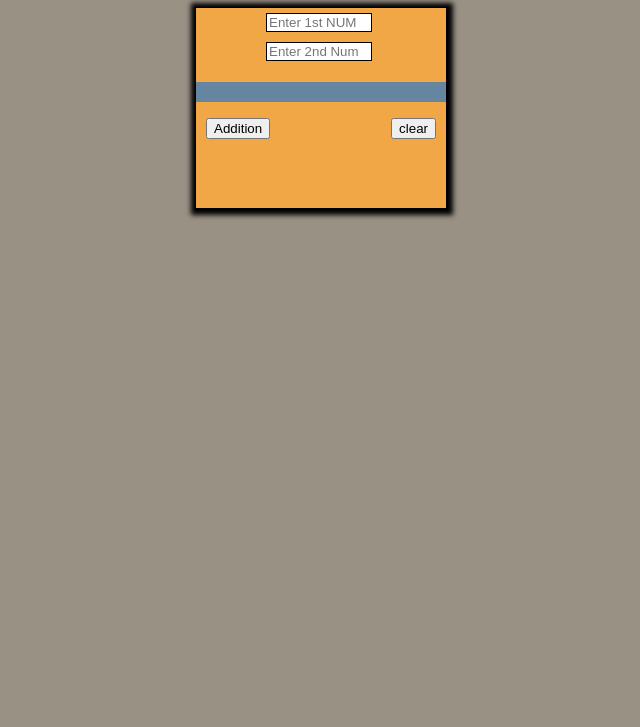
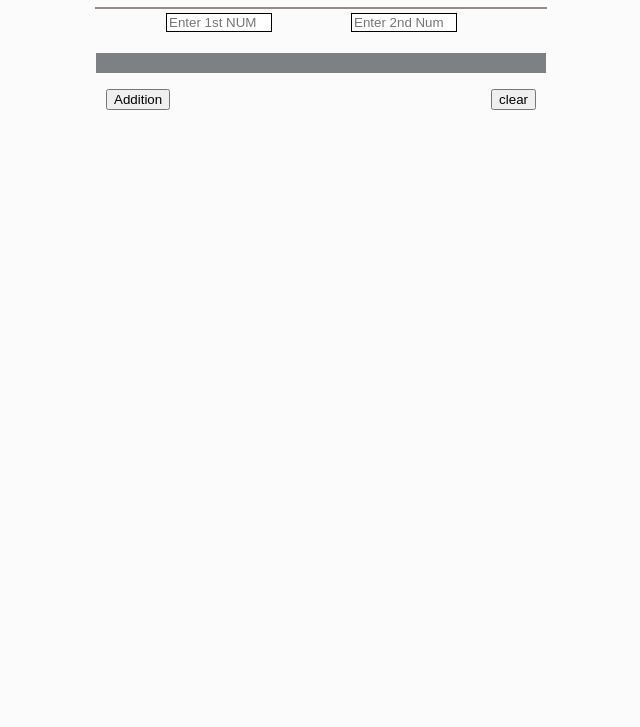
Before and after one commit to Akashchavan7/Addition_num, a plain HTML site: page index.html in a window 1280 px wide. Shown: the part 73-800 px from the top of the page, without its empty margins (319-959 px from the left). Drawn offline with Linux system fonts and the light colour scheme.

Commit message:
color code change

```diff
--- a/index.html
+++ b/index.html
@@ -6,16 +6,15 @@
     <title>Addition</title>
     <style>
         body{
-            background-color: rgb(154, 145, 133);
+            background-color: rgb(251, 251, 251);
             padding: 0;
             margin: 0;
         }
         .main-body{
-         height: 200px;
-         width: 250px;
-        background-color: rgb(241, 167, 69);
-        border: 1px solid black;
-        box-shadow: 1px 1px 5px 5px black;
+         height: 0px;
+         width: 450px;
+        background-color: rgb(236, 209, 175);
+        border: 1px solid rgb(155, 137, 137);
         margin: auto;
 
         }
@@ -30,7 +29,7 @@
 
         }
         #total{
-            background-color: rgb(101, 133, 160);
+            background-color: rgb(125, 129, 132);
             text-align: center;
             height: 20px;
         }
```
